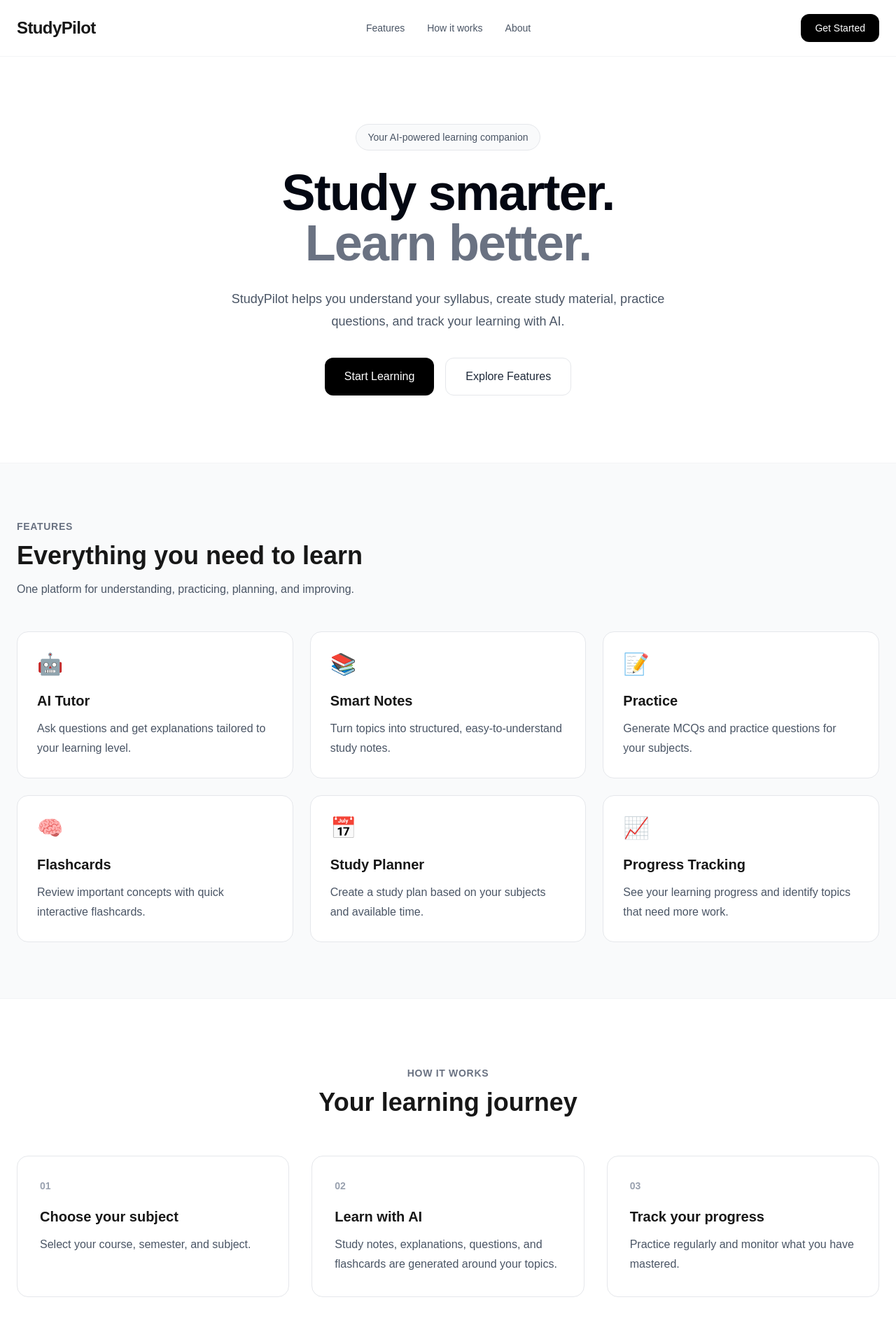
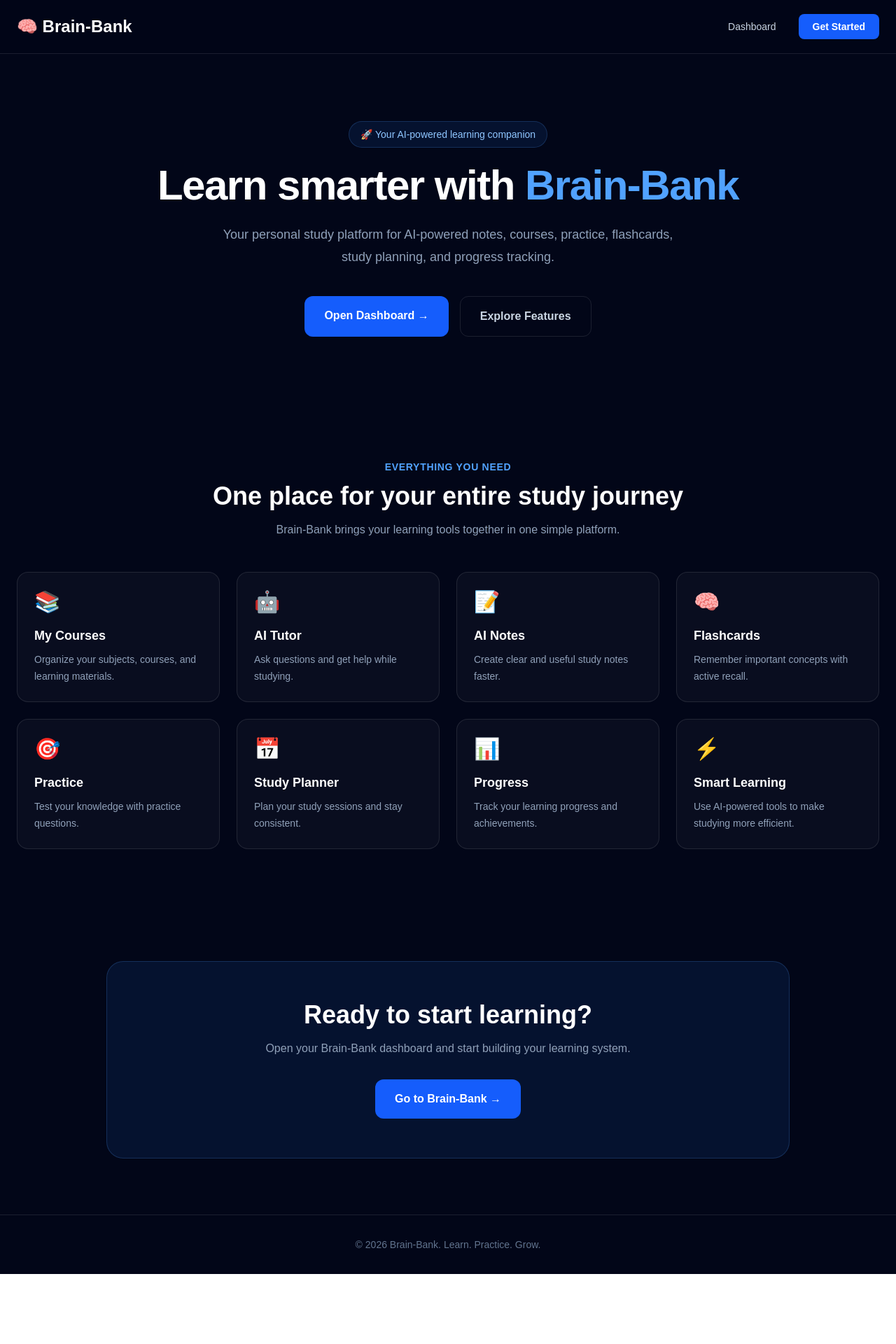
Before and after one commit to zaid-bit-ux/Brain-Bank, a Next.js app: page / in a window 1280 px wide. Shown: the top 1920 px of the page at 70% size. After the commit the page ends 1820 px from the top, so only its background shows below. Built offline with nearby package versions, Linux system fonts and the light colour scheme.

Commit message:
Update page.tsx

```diff
--- a/app/page.tsx
+++ b/app/page.tsx
@@ -1,59 +1,61 @@
+import Link from "next/link";
+
 export default function Home() {
   return (
-    <main className="min-h-screen bg-white">
-      {/* Navigation */}
-      <nav className="border-b border-gray-100">
+    <main className="min-h-screen bg-slate-950 text-white">
+      {/* Navbar */}
+      <nav className="border-b border-white/10 bg-slate-950/80 backdrop-blur">
         <div className="mx-auto flex max-w-7xl items-center justify-between px-6 py-5">
-          <div className="text-2xl font-bold tracking-tight">
-            StudyPilot
+          <Link href="/" className="text-2xl font-bold">
+            🧠 Brain-Bank
+          </Link>
+
+          <div className="flex items-center gap-4">
+            <Link
+              href="/dashboard"
+              className="rounded-lg px-4 py-2 text-sm text-slate-300 transition hover:bg-white/10 hover:text-white"
+            >
+              Dashboard
+            </Link>
+
+            <Link
+              href="/dashboard"
+              className="rounded-lg bg-blue-600 px-5 py-2 text-sm font-semibold transition hover:bg-blue-500"
+            >
+              Get Started
+            </Link>
           </div>
-
-          <div className="hidden gap-8 text-sm text-gray-600 md:flex">
-            <a href="#features" className="hover:text-black">
-              Features
-            </a>
-
-            <a href="#how-it-works" className="hover:text-black">
-              How it works
-            </a>
-
-            <a href="#about" className="hover:text-black">
-              About
-            </a>
-          </div>
-
-          <button className="rounded-xl bg-black px-5 py-2.5 text-sm font-medium text-white hover:bg-gray-800">
-            Get Started
-          </button>
         </div>
       </nav>
 
       {/* Hero */}
-      <section className="mx-auto max-w-7xl px-6 pb-24 pt-24 text-center">
-        <div className="mx-auto max-w-4xl">
-          <div className="mb-6 inline-flex rounded-full border border-gray-200 bg-gray-50 px-4 py-2 text-sm text-gray-600">
-            Your AI-powered learning companion
+      <section className="relative overflow-hidden">
+        <div className="mx-auto max-w-7xl px-6 py-24 text-center">
+          <div className="mx-auto mb-6 inline-flex rounded-full border border-blue-400/20 bg-blue-500/10 px-4 py-2 text-sm text-blue-300">
+            🚀 Your AI-powered learning companion
           </div>
 
-          <h1 className="text-5xl font-bold tracking-tight text-gray-950 md:text-7xl">
-            Study smarter.
-            <br />
-            <span className="text-gray-500">Learn better.</span>
+          <h1 className="mx-auto max-w-4xl text-5xl font-extrabold tracking-tight sm:text-6xl">
+            Learn smarter with{" "}
+            <span className="text-blue-400">Brain-Bank</span>
           </h1>
 
-          <p className="mx-auto mt-7 max-w-2xl text-lg leading-8 text-gray-600">
-            StudyPilot helps you understand your syllabus, create study
-            material, practice questions, and track your learning with AI.
+          <p className="mx-auto mt-6 max-w-2xl text-lg leading-8 text-slate-400">
+            Your personal study platform for AI-powered notes, courses,
+            practice, flashcards, study planning, and progress tracking.
           </p>
 
-          <div className="mt-9 flex flex-col justify-center gap-4 sm:flex-row">
-            <button className="rounded-xl bg-black px-7 py-3.5 font-medium text-white hover:bg-gray-800">
-              Start Learning
-            </button>
+          <div className="mt-10 flex flex-col justify-center gap-4 sm:flex-row">
+            <Link
+              href="/dashboard"
+              className="rounded-xl bg-blue-600 px-7 py-4 font-semibold transition hover:bg-blue-500"
+            >
+              Open Dashboard →
+            </Link>
 
             <a
               href="#features"
-              className="rounded-xl border border-gray-200 px-7 py-3.5 font-medium text-gray-800 hover:bg-gray-50"
+              className="rounded-xl border border-white/10 px-7 py-4 font-semibold text-slate-300 transition hover:bg-white/5"
             >
               Explore Features
             </a>
@@ -62,118 +64,97 @@
       </section>
 
       {/* Features */}
-      <section id="features" className="border-y border-gray-100 bg-gray-50">
-        <div className="mx-auto max-w-7xl px-6 py-20">
-          <div className="mb-12 max-w-2xl">
-            <p className="text-sm font-semibold uppercase tracking-wider text-gray-500">
-              Features
+      <section id="features" className="mx-auto max-w-7xl px-6 py-20">
+        <div className="mb-12 text-center">
+          <p className="text-sm font-semibold uppercase tracking-wider text-blue-400">
+            Everything you need
           </p>
 
-            <h2 className="mt-3 text-3xl font-bold md:text-4xl">
-              Everything you need to learn
+          <h2 className="mt-3 text-3xl font-bold sm:text-4xl">
+            One place for your entire study journey
           </h2>
 
-            <p className="mt-4 text-gray-600">
-              One platform for understanding, practicing, planning, and
-              improving.
+          <p className="mx-auto mt-4 max-w-2xl text-slate-400">
+            Brain-Bank brings your learning tools together in one simple
+            platform.
           </p>
         </div>
 
-          <div className="grid gap-6 md:grid-cols-2 lg:grid-cols-3">
+        <div className="grid gap-6 md:grid-cols-2 lg:grid-cols-4">
+          <Feature
+            icon="📚"
+            title="My Courses"
+            description="Organize your subjects, courses, and learning materials."
+          />
+
           <Feature
             icon="🤖"
             title="AI Tutor"
-              description="Ask questions and get explanations tailored to your learning level."
-            />
-
-            <Feature
-              icon="📚"
-              title="Smart Notes"
-              description="Turn topics into structured, easy-to-understand study notes."
+            description="Ask questions and get help while studying."
           />
 
           <Feature
             icon="📝"
-              title="Practice"
-              description="Generate MCQs and practice questions for your subjects."
+            title="AI Notes"
+            description="Create clear and useful study notes faster."
           />
 
           <Feature
             icon="🧠"
             title="Flashcards"
-              description="Review important concepts with quick interactive flashcards."
+            description="Remember important concepts with active recall."
+          />
+
+          <Feature
+            icon="🎯"
+            title="Practice"
+            description="Test your knowledge with practice questions."
           />
 
           <Feature
             icon="📅"
             title="Study Planner"
-              description="Create a study plan based on your subjects and available time."
+            description="Plan your study sessions and stay consistent."
           />
 
           <Feature
-              icon="📈"
-              title="Progress Tracking"
-              description="See your learning progress and identify topics that need more work."
-            />
-          </div>
-        </div>
-      </section>
-
-      {/* How it works */}
-      <section id="how-it-works" className="mx-auto max-w-7xl px-6 py-24">
-        <div className="text-center">
-          <p className="text-sm font-semibold uppercase tracking-wider text-gray-500">
-            How it works
-          </p>
-
-          <h2 className="mt-3 text-3xl font-bold md:text-4xl">
-            Your learning journey
-          </h2>
-        </div>
-
-        <div className="mt-14 grid gap-8 md:grid-cols-3">
-          <Step
-            number="01"
-            title="Choose your subject"
-            description="Select your course, semester, and subject."
+            icon="📊"
+            title="Progress"
+            description="Track your learning progress and achievements."
           />
 
-          <Step
-            number="02"
-            title="Learn with AI"
-            description="Study notes, explanations, questions, and flashcards are generated around your topics."
-          />
-
-          <Step
-            number="03"
-            title="Track your progress"
-            description="Practice regularly and monitor what you have mastered."
+          <Feature
+            icon="⚡"
+            title="Smart Learning"
+            description="Use AI-powered tools to make studying more efficient."
           />
         </div>
       </section>
 
       {/* CTA */}
-      <section
-        id="about"
-        className="bg-black px-6 py-24 text-center text-white"
-      >
-        <h2 className="text-3xl font-bold md:text-5xl">
-          Your studies. Your AI copilot.
+      <section className="mx-auto max-w-5xl px-6 py-20">
+        <div className="rounded-3xl border border-blue-400/20 bg-blue-500/10 p-10 text-center sm:p-14">
+          <h2 className="text-3xl font-bold sm:text-4xl">
+            Ready to start learning?
           </h2>
 
-        <p className="mx-auto mt-5 max-w-xl text-gray-400">
-          StudyPilot is being built to make learning more organized,
-          personalized, and effective.
+          <p className="mx-auto mt-4 max-w-xl text-slate-400">
+            Open your Brain-Bank dashboard and start building your learning
+            system.
           </p>
 
-        <button className="mt-8 rounded-xl bg-white px-7 py-3.5 font-medium text-black hover:bg-gray-200">
-          Start with StudyPilot
-        </button>
+          <Link
+            href="/dashboard"
+            className="mt-8 inline-block rounded-xl bg-blue-600 px-7 py-4 font-semibold transition hover:bg-blue-500"
+          >
+            Go to Brain-Bank →
+          </Link>
+        </div>
       </section>
 
       {/* Footer */}
-      <footer className="border-t border-gray-800 bg-black px-6 py-8 text-center text-sm text-gray-500">
-        © 2026 StudyPilot. Built for learners.
+      <footer className="border-t border-white/10 py-8 text-center text-sm text-slate-500">
+        © {new Date().getFullYear()} Brain-Bank. Learn. Practice. Grow.
       </footer>
     </main>
   );
@@ -189,32 +170,14 @@
   description: string;
 }) {
   return (
-    <div className="rounded-2xl border border-gray-200 bg-white p-7">
-      <div className="text-3xl">{icon}</div>
+    <div className="rounded-2xl border border-white/10 bg-white/[0.03] p-6 transition hover:-translate-y-1 hover:border-blue-400/30 hover:bg-white/[0.05]">
+      <div className="mb-4 text-3xl">{icon}</div>
 
-      <h3 className="mt-5 text-xl font-semibold">{title}</h3>
+      <h3 className="text-lg font-semibold">{title}</h3>
 
-      <p className="mt-3 leading-7 text-gray-600">{description}</p>
+      <p className="mt-2 text-sm leading-6 text-slate-400">
+        {description}
+      </p>
     </div>
   );
 }
-
-function Step({
-  number,
-  title,
-  description,
-}: {
-  number: string;
-  title: string;
-  description: string;
-}) {
-  return (
-    <div className="rounded-2xl border border-gray-200 p-8">
-      <div className="text-sm font-semibold text-gray-400">{number}</div>
-
-      <h3 className="mt-5 text-xl font-semibold">{title}</h3>
-
-      <p className="mt-3 leading-7 text-gray-600">{description}</p>
-    </div>
-  );
-}
```
Lines whose indentation alone changed are shown as unchanged.
